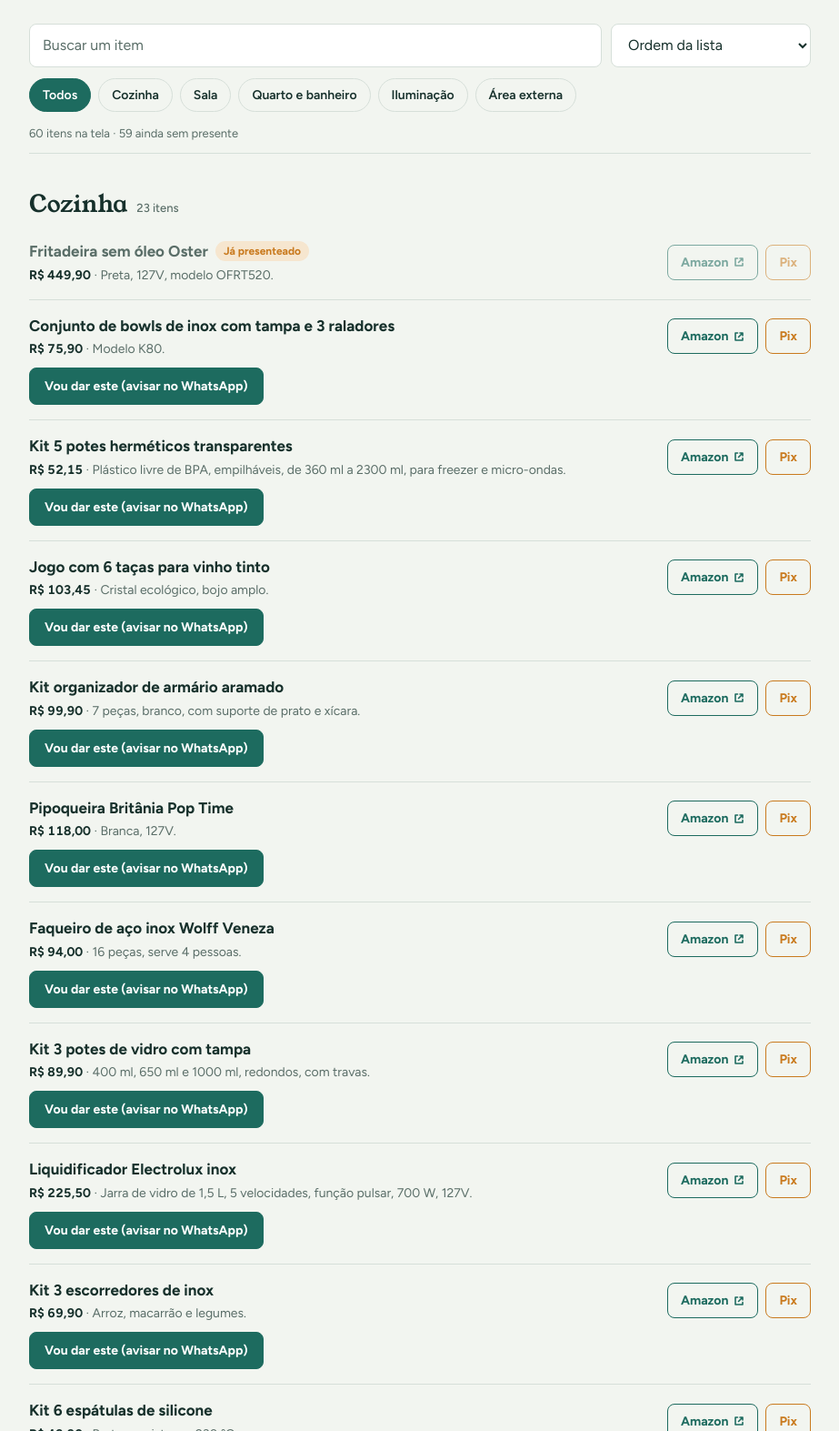
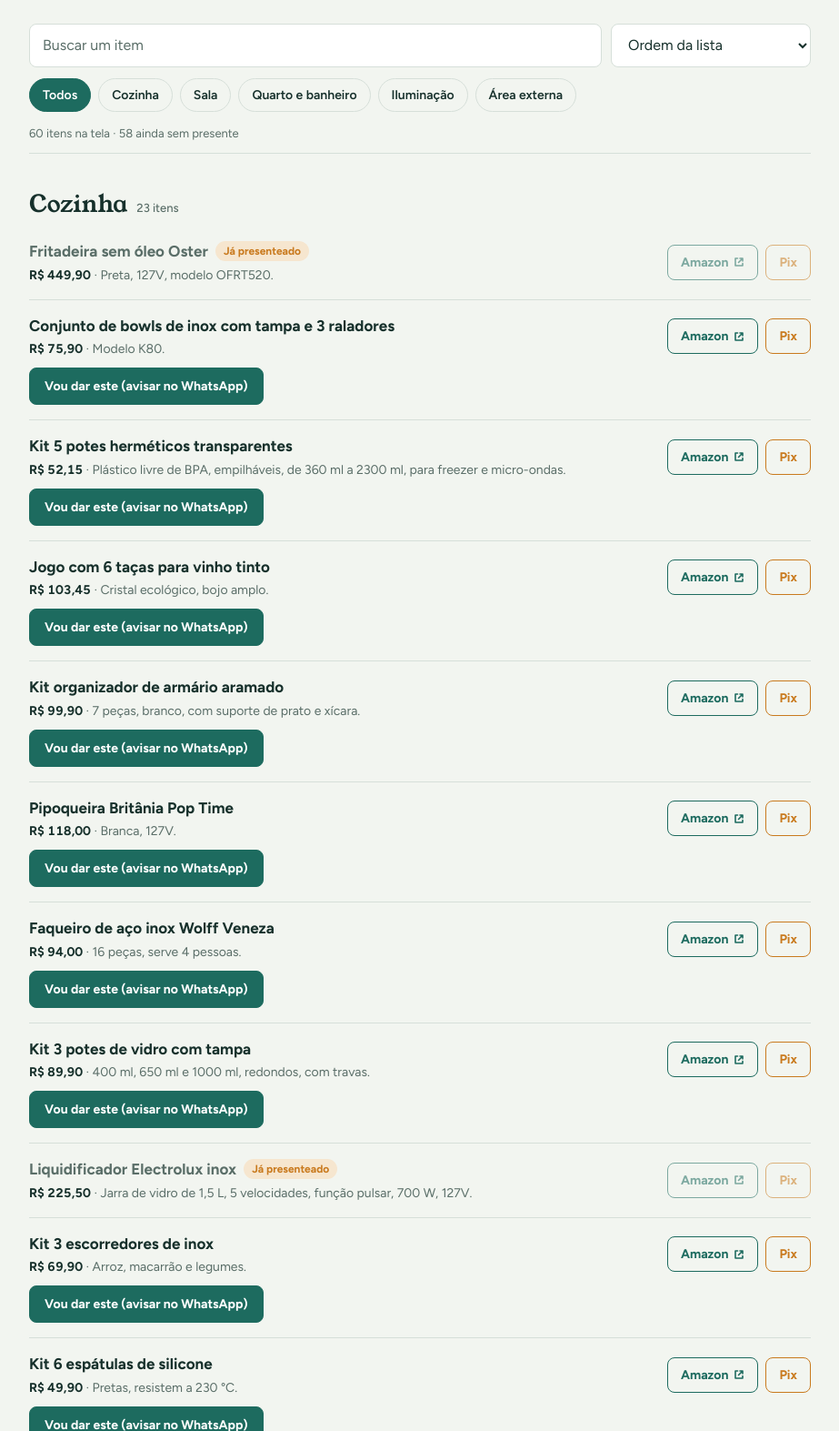
Before and after one commit to brunavilhar/cha-casa-nova, a plain HTML site: page index.html in a window 1280 px wide. Shown: the part 600-2173 px from the top of the page at 91% size, without its empty margins (178-1101 px from the left). Drawn offline with Linux system fonts and the light colour scheme.

Commit message:
Add files via upload

```diff
--- a/index.html
+++ b/index.html
@@ -380,7 +380,7 @@ var ITENS = [
   { id: "pipoqueira", nome: "Pipoqueira Britânia Pop Time", comodo: "Cozinha", nota: "Branca, 127V.", preco: "R$ 118,00", links: dp("B076BB2NCN") },
   { id: "faqueiro-wolff", nome: "Faqueiro de aço inox Wolff Veneza", comodo: "Cozinha", nota: "16 peças, serve 4 pessoas.", preco: "R$ 94,00", links: dp("B0CXW15GR8") },
   { id: "potes-vidro", nome: "Kit 3 potes de vidro com tampa", comodo: "Cozinha", nota: "400 ml, 650 ml e 1000 ml, redondos, com travas.", preco: "R$ 89,90", links: dp("B0HHHD2DPL") },
-  { id: "liquidificador-electrolux", nome: "Liquidificador Electrolux inox", comodo: "Cozinha", nota: "Jarra de vidro de 1,5 L, 5 velocidades, função pulsar, 700 W, 127V.", preco: "R$ 225,50", links: dp("B09SVR1XR5") },
+  { id: "liquidificador-electrolux", nome: "Liquidificador Electrolux inox", comodo: "Cozinha", nota: "Jarra de vidro de 1,5 L, 5 velocidades, função pulsar, 700 W, 127V.", preco: "R$ 225,50", reservadoPor: "Já presenteado", links: dp("B09SVR1XR5") },
   { id: "escorredores-inox", nome: "Kit 3 escorredores de inox", comodo: "Cozinha", nota: "Arroz, macarrão e legumes.", preco: "R$ 69,90", links: dp("B0HD4D1LN5") },
   { id: "espatulas-silicone", nome: "Kit 6 espátulas de silicone", comodo: "Cozinha", nota: "Pretas, resistem a 230 °C.", preco: "R$ 49,90", links: dp("B0GJN9KLHX") },
   { id: "macarico", nome: "Maçarico culinário portátil", comodo: "Cozinha", nota: "Com regulagem e 2 refis.", preco: "R$ 51,20", links: dp("B0HP32B2YJ") },
```
